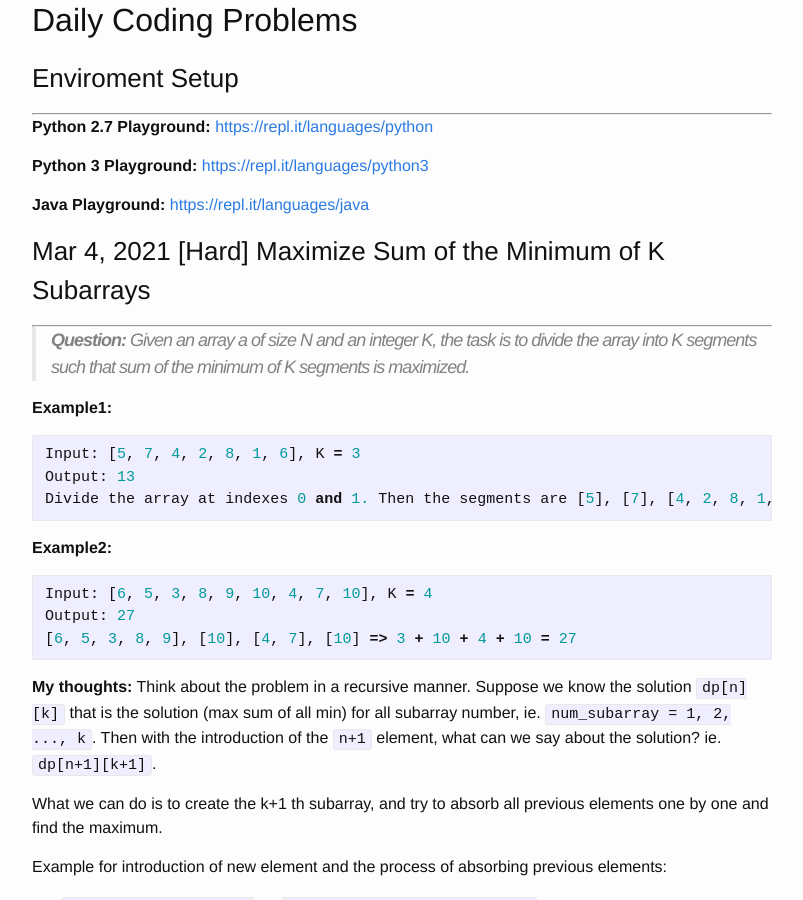
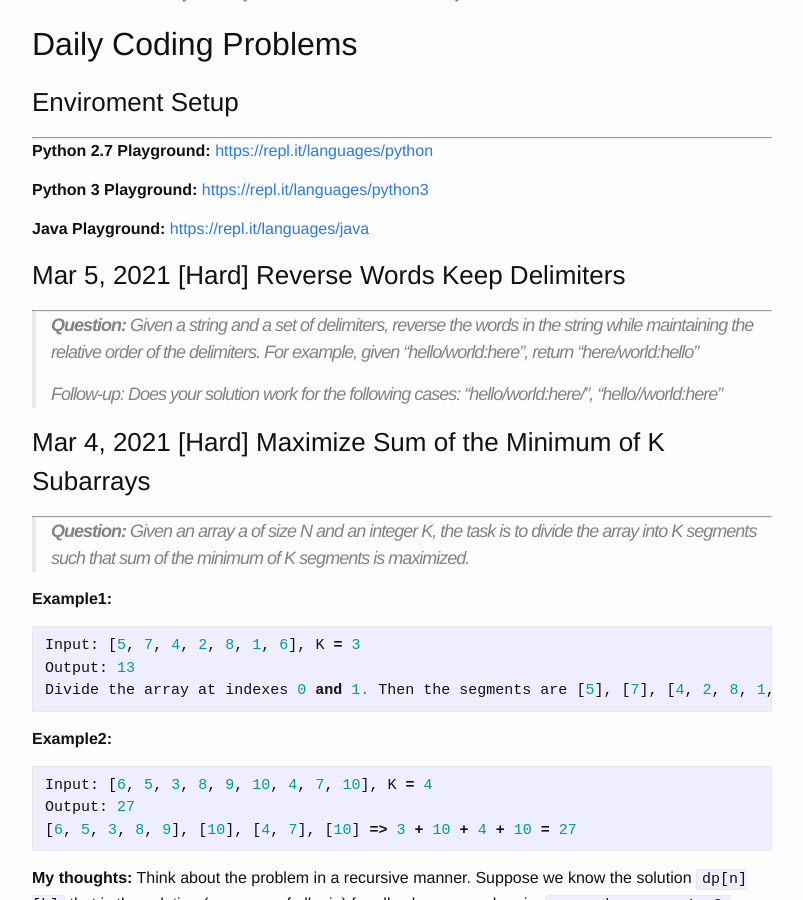
Before and after one commit to trsong/trsong.github.io, a Jekyll site: the page built from _posts/2021-02-01-DailyQuestionsFeb.md, in a window 1280 px wide and 900 px high, scrolled down 1035 px. Shown: the whole window, without its empty margins (238-1041 px from the left). Built offline with Jekyll 4.4.1, drawn with Linux system fonts in a browser that asks for light colours; some of the changed text lies outside the part shown.

Commit message:
Add Mar 5 question

```diff
--- a/_posts/2021-02-01-DailyQuestionsFeb.md
+++ b/_posts/2021-02-01-DailyQuestionsFeb.md
@@ -17,6 +17,13 @@ categories: Python/Java
 **Python 3 Playground:** [https://repl.it/languages/python3](https://repl.it/languages/python3)
 
 **Java Playground:** [https://repl.it/languages/java](https://repl.it/languages/java)
+
+
+### Mar 5, 2021 \[Hard\] Reverse Words Keep Delimiters
+---
+> **Question:** Given a string and a set of delimiters, reverse the words in the string while maintaining the relative order of the delimiters. For example, given "hello/world:here", return "here/world:hello"
+>
+> Follow-up: Does your solution work for the following cases: "hello/world:here/", "hello//world:here"
 
 
 ### Mar 4, 2021 \[Hard\] Maximize Sum of the Minimum of K Subarrays
```
